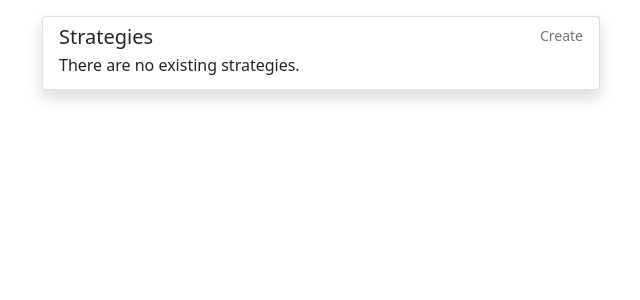
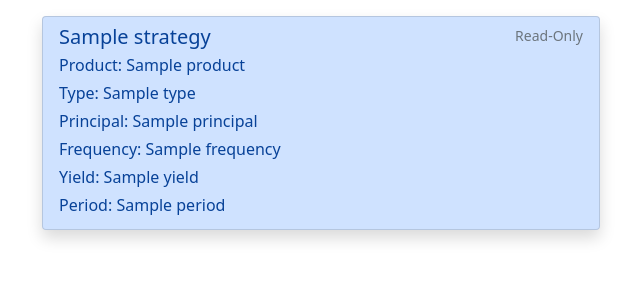
Before and after one commit to teleprint-me/teleprint-me, a Python web app: template teleprint_me/templates/strategy/read.html in a window 1280 px wide. Shown: the part 40-340 px from the top of the page, without its empty margins (319-959 px from the left). Run offline with Jinja, Linux system fonts and the light colour scheme; the template is opened without the code that fills it: most values are stand-ins (such as "Sample title", 1, 10 or a date in 2020).

Commit message:
Update README and add reading and deleting to strategies

```diff
--- a/teleprint_me/templates/strategy/read.html
+++ b/teleprint_me/templates/strategy/read.html
@@ -10,16 +10,18 @@
     </nav>
 
     <div class="list-group bg-light rounded shadow mx-auto">
-        {% for strategy in g.strategies %}
-            <a href="#{{strategy.name}}" class="list-group-item list-group-item-primary">
+        {% for strategy in strategies %}
+            <a href="#{{strategy['name']}}" class="list-group-item list-group-item-primary">
                 <div class="d-flex w-100 justify-content-between">
-                    <h5 class="mb-1">{{strategy.name}}</h5>
+                    <h5 class="mb-1">{{strategy['name']}}</h5>
                     <small class="text-muted">Read-Only</small>
                 </div>
-                <div class="d-flex w-100 justify-content-between">
-                    <p class="mb-1">Type: {{strategy.type_}}</p>
-                    <p class="mb-1">Data: {{strategy.data}}</p>
-                </div>
+                <p class="mb-1">Product: {{strategy['product']}}</p>
+                <p class="mb-1">Type: {{strategy['type']}}</p>
+                <p class="mb-1">Principal: {{strategy['principal']}}</p>
+                <p class="mb-1">Frequency: {{strategy['frequency']}}</p>
+                <p class="mb-1">Yield: {{strategy['yield']}}</p>
+                <p class="mb-1">Period: {{strategy['period']}}</p>
             </a>
         {% else %}
             <a href="/strategy/create" class="list-group-item list-group-item-action">
```
Also changed, not shown: teleprint_me/blueprints/strategy.py (+25 -5 lines), teleprint_me/templates/strategy/delete.html (+7 -8 lines), README.md.
